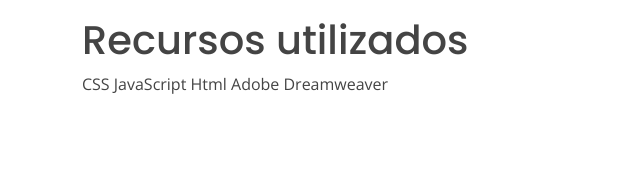
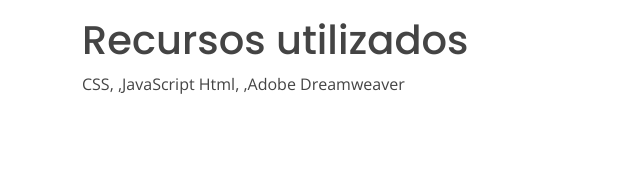
Before and after one commit to ex6tense/convivencia-armonica, a plain HTML site: page caratula.html in a window 1280 px wide. Shown: the part 1602-1780 px from the top of the page, 0-640 px from the left. Drawn offline with nearby package versions, Linux system fonts and the light colour scheme.

Commit message:
Update caratula.html

```diff
--- a/caratula.html
+++ b/caratula.html
@@ -117,10 +117,10 @@ Los estudiantes comprenderán que la ciudadanía mundial y la cultura de paz exi
 		      Recursos utilizados
 		      </h1>
 	    <p>
-		    CSS
-		    JavaScript
-		    Html
-		    Adobe Dreamweaver
+		    CSS,
+		    ,JavaScript
+		    Html,
+		    ,Adobe Dreamweaver
 		    <p>
       </div>
     </section>
```
